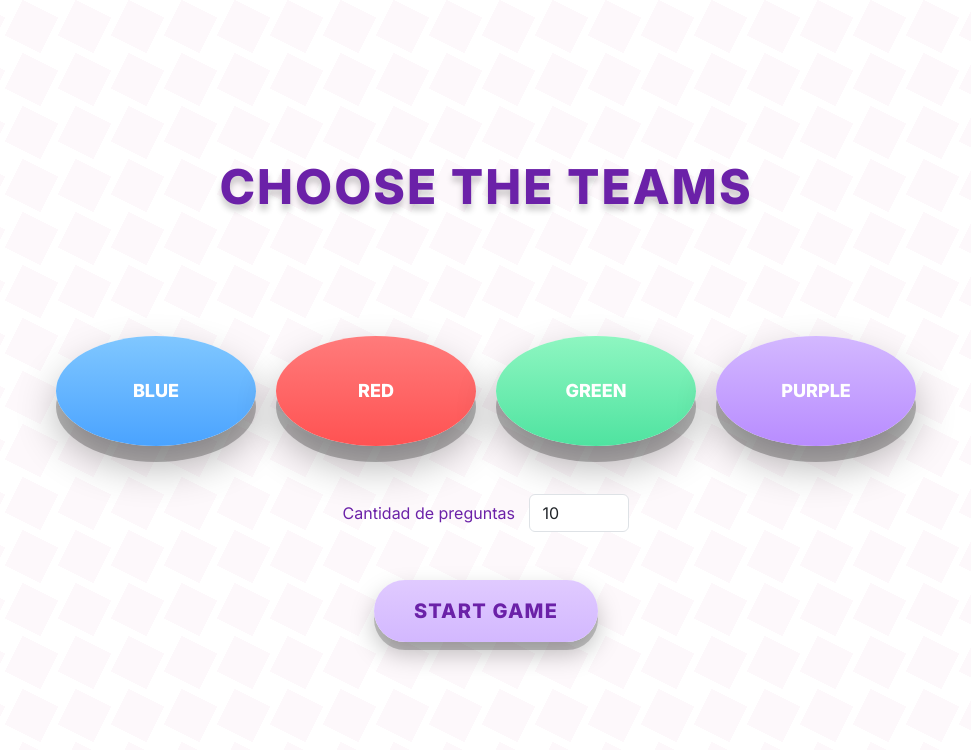
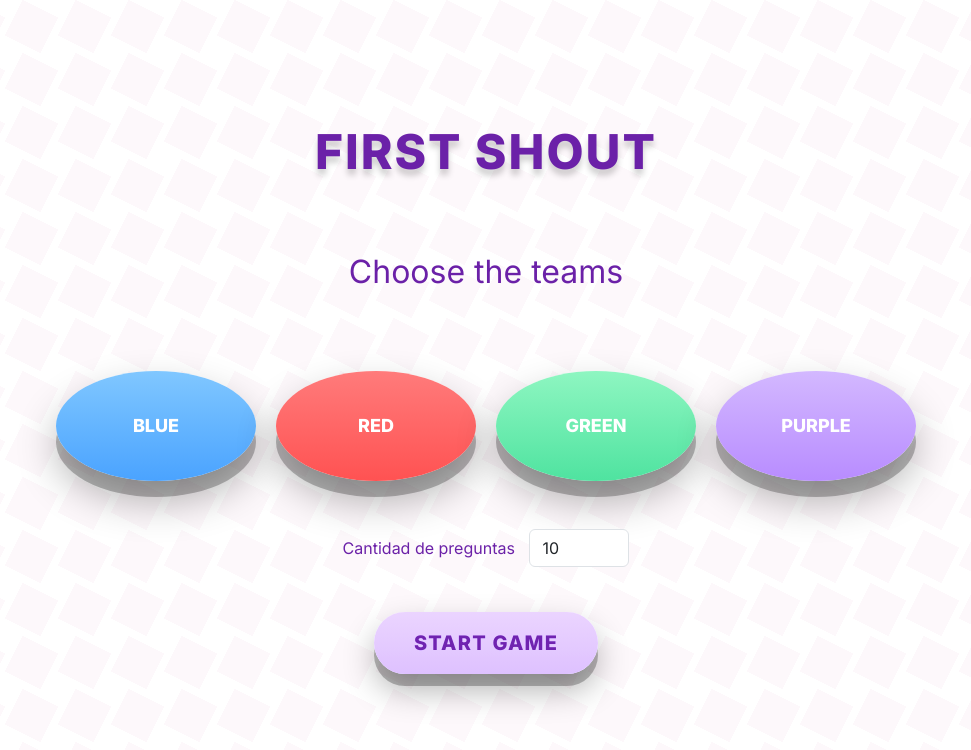
Before and after one commit to macintyresj/FSO-Games---First-Shout, a plain HTML site: page index.html in a window 1280 px wide. Shown: the whole page, without its empty margins (154-1125 px from the left). Drawn offline with nearby package versions, Linux system fonts and the light colour scheme; some packages are replaced by stand-ins of ours; a script that the page names is missing.

Commit message:
Modify arcade screen title and add subtitle
Updated the arcade screen title and added a subtitle for team selection.

```diff
--- a/index.html
+++ b/index.html
@@ -13,7 +13,9 @@
 
   <!-- Pantalla inicial arcade (fullscreen) -->
   <div id="arcadeScreen" class="fullscreen-center">
-    <h1 class="arcade-title mb-5">CHOOSE THE TEAMS</h1>
+    <h1 class="arcade-title mb-5">FIRST SHOUT</h1>
+    <h2>Choose the teams</h2>
+
 
     <div class="controls-arcade">
       <div class="team-buttons mt-5 mb-5">
```
